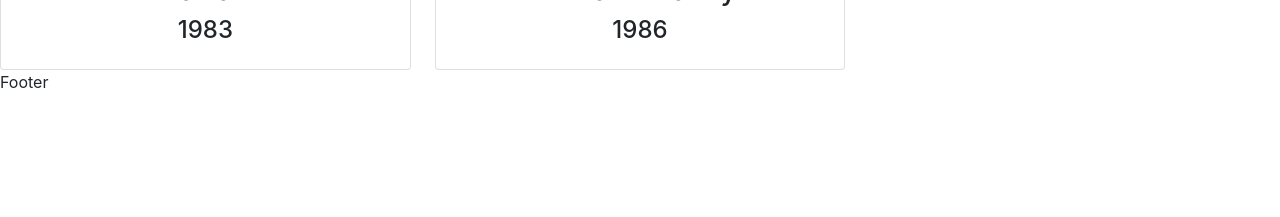
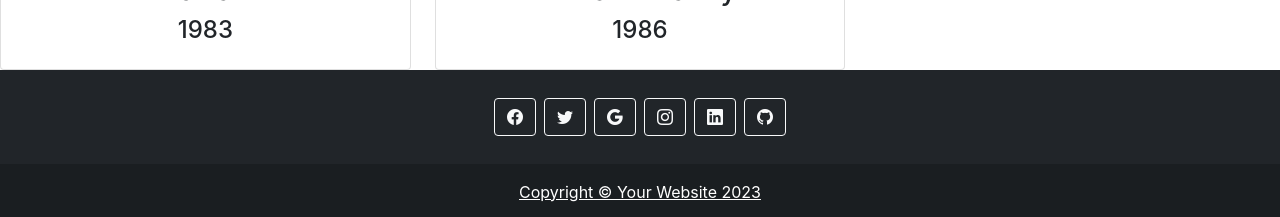
Before and after one commit to aadil124/react-movie-task, a React (Create React App) app: page / in a window 1280 px wide. Shown: the part 3160-3377 px from the top of the page. Before the commit the page ends 3254 px from the top, so only its background shows below. Built offline with nearby package versions, Linux system fonts and the light colour scheme.

Commit message:
footer component added

```diff
--- a/src/components/Footer.jsx
+++ b/src/components/Footer.jsx
@@ -1,9 +1,49 @@
 import React from 'react'
 
 const Footer = () => {
-  return (
-    <div>Footer</div>
-  )
+  return <div>
+
+    <footer className="bg-dark text-center text-white">
+      {/* <!-- Grid container --> */}
+      <div className="container p-4 pb-0">
+        {/* <!-- Section: Social media --> */}
+        <section className="mb-4">
+          {/* <!-- Facebook --> */}
+          <a className="btn btn-outline-light btn-floating m-1" href="/" role="button"
+          ><i class="bi bi-facebook"></i></a>
+
+          {/* <!-- Twitter --> */}
+          <a className="btn btn-outline-light btn-floating m-1" href="/" role="button"
+          ><i class="bi bi-twitter"></i></a>
+
+          {/* <!-- Google --> */}
+          <a className="btn btn-outline-light btn-floating m-1" href="/" role="button"
+          ><i class="bi bi-google"></i></a>
+
+          {/* <!-- Instagram --> */}
+          <a className="btn btn-outline-light btn-floating m-1" href="/" role="button"
+          ><i class="bi bi-instagram"></i></a>
+
+          {/* <!-- Linkedin --> */}
+          <a className="btn btn-outline-light btn-floating m-1" href="/" role="button"
+          ><i class="bi bi-linkedin"></i></a>
+
+          {/* <!-- Github --> */}
+          <a className="btn btn-outline-light btn-floating m-1" href="/" role="button"
+          ><i class="bi bi-github"></i></a>
+        </section>
+        {/* <!-- Section: Social media --> */}
+      </div>
+      {/* <!-- Grid container --> */}
+
+      {/* <!-- Copyright --> */}
+      <div className="text-center p-3" style={{ backgroundColor: "rgba(0, 0, 0, 0.2)" }}>
+        {/* © 2020 Copyright: */}
+        <a className="text-white" href="/">Copyright © Your Website 2023</a>
+      </div>
+      {/* <!-- Copyright --> */}
+    </footer>
+  </div>
 }
 
 export default Footer
```
